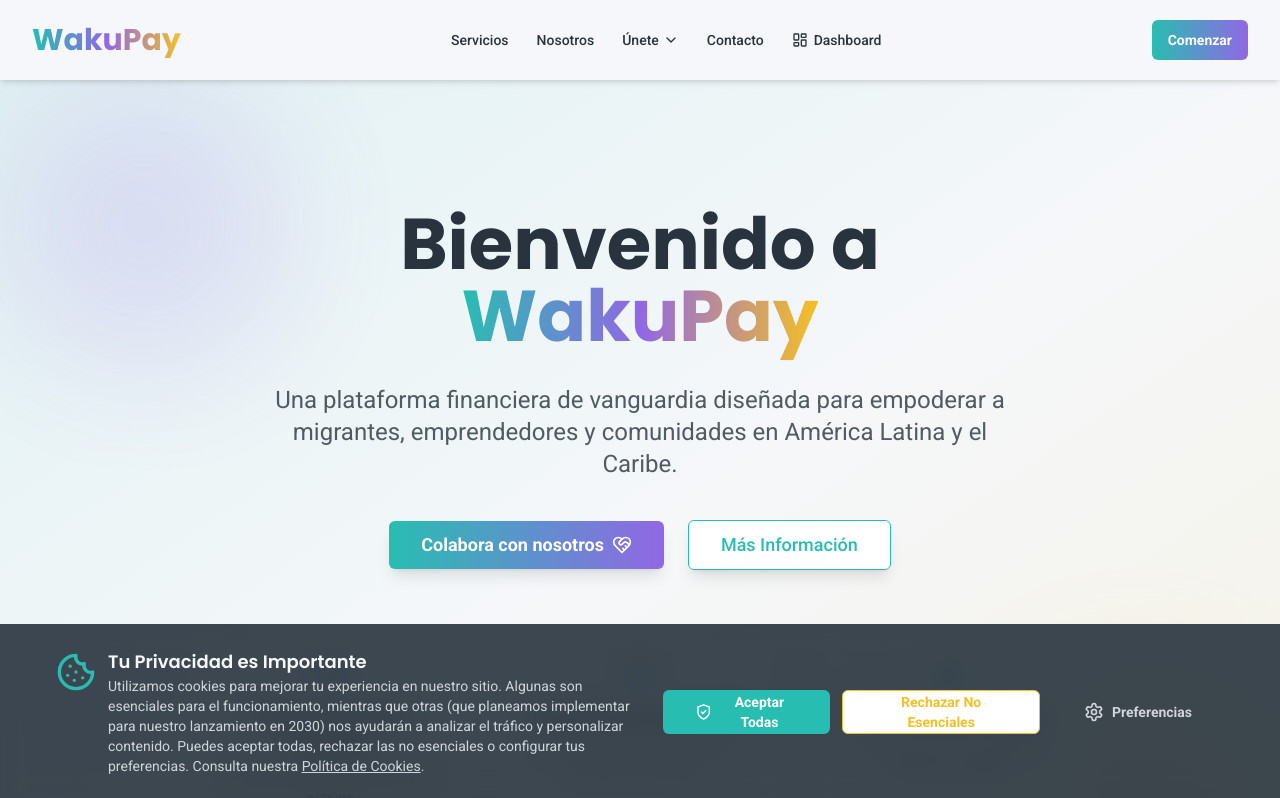
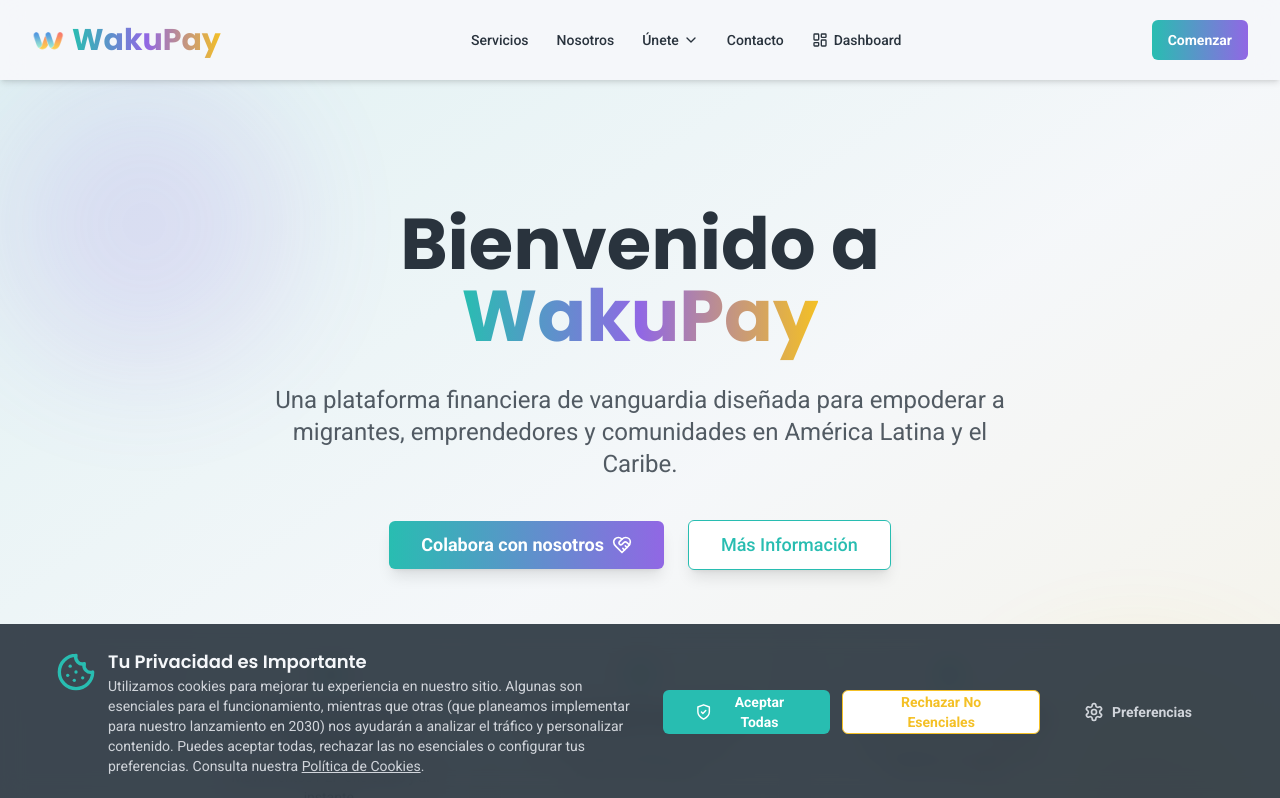
Before and after one commit to lusdrey523/wakupay-web, a React (Vite) app: page / in a window 1280 px wide. Shown: the top 798 px of the page. Built offline with nearby package versions, Linux system fonts and the light colour scheme.

Commit message:
Update Navbar.jsx

```diff
--- a/src/components/layout/Navbar.jsx
+++ b/src/components/layout/Navbar.jsx
@@ -40,7 +40,11 @@ import React from 'react';
               whileHover={{ scale: 1.05 }}
               className="flex items-center"
             >
-                  <img-replace src="/images/logo.png" alt="WakuPay Logo" className="h-10 w-auto mr-2"/>
+              <img
+                src="/images/logo.png"
+                alt="WakuPay Logo"
+                className="h-8 w-8 mr-2" // Mismo tamaño que el ícono Zap
+              />
               <span className="text-3xl font-bold font-poppins gradient-text">
                 WakuPay
               </span>
```
Lines whose indentation alone changed are shown as unchanged.
